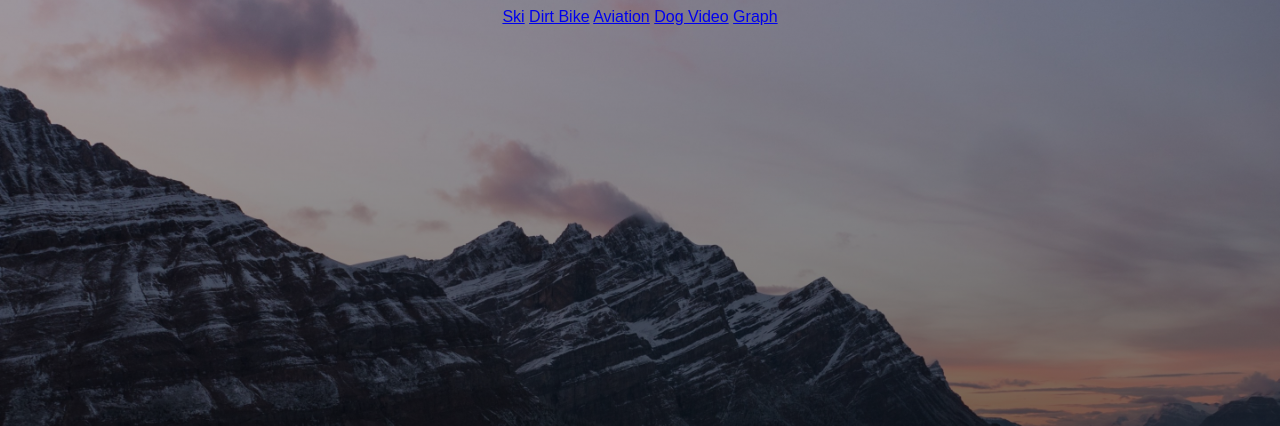
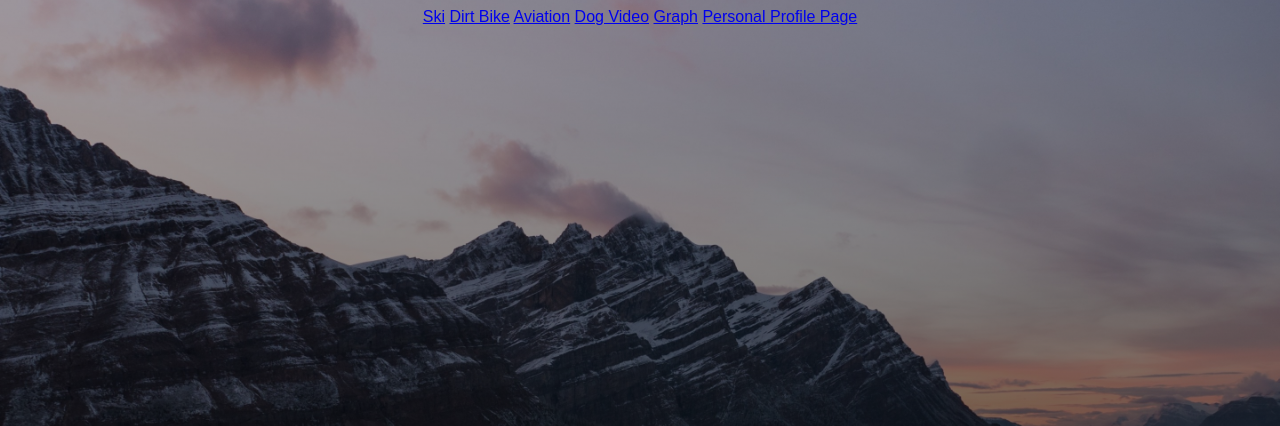
Before and after one commit to skiguye/websitepro, a plain HTML site: page Interests.html in a window 1280 px wide. Shown: the top 426 px of the page. Drawn offline with Linux system fonts and the light colour scheme.

Commit message:
Add files via upload

```diff
--- a/Interests.html
+++ b/Interests.html
@@ -13,6 +13,7 @@
             <a href="#plane">Aviation</a>
             <a href="#doggo">Dog Video</a>
             <a href="#graph">Graph</a>
+            <a href="index.html">Personal Profile Page</a>
     </nav>
     <!--Header and Background-->
     <header class="background" id="top">
@@ -42,7 +43,7 @@
     </div>
     <!--Youtube Video-->
     <br><br>
-    <h2 id="doggo">A funny doggo video!</h2>
+    <h2 id="doggo">I love dogs and this is one of my favorite videos!</h2>
     <iframe width="420" height="315"
     src="https://www.youtube.com/embed/nGeKSiCQkPw">
     </iframe>
@@ -69,8 +70,11 @@
     <!--Footer-->
     <div class="footer">
         <br>
-        <a href="index.html">Home Page</a>
+        <a href="index.html">Personal Profile Page</a>
+        <br>
         <a href="#top">Top of Page</a>
+        <br>
     </div>
+    <br>
 </body>
 </html>
```
